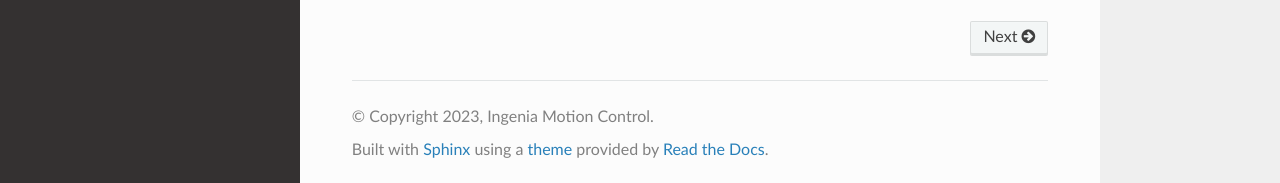
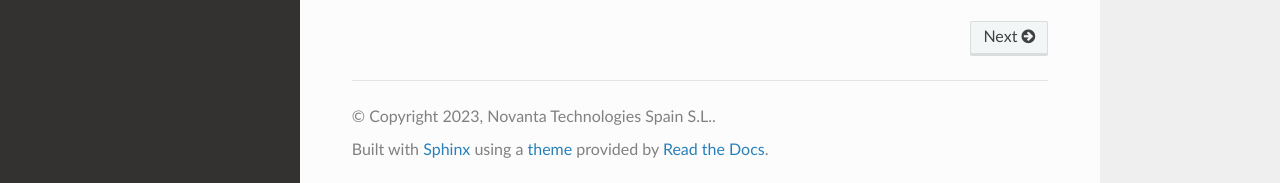
Before and after one commit to ingeniamc/ingeniajumpstart, a Sphinx documentation site: the page built from docs/source/index.rst, in a window 1280 px wide and 1358 px high. Shown: the part 1172-1355 px from the top of the window. Built offline with Sphinx 7.4.7 and the Read the Docs theme 2.0.0, drawn with Linux system fonts in a browser that asks for light colours.

Commit message:
DR0053A-660 Update company name

```diff
--- a/docs/source/conf.py
+++ b/docs/source/conf.py
@@ -12,8 +12,8 @@ sys.path.insert(0, os.path.abspath("../.."))
 # https://www.sphinx-doc.org/en/master/usage/configuration.html#project-information
 
 project = "K2 Base Camp"
-copyright = "2023, Ingenia Motion Control"
-author = "Ingenia Motion Control"
+copyright = "2023, Novanta Technologies Spain S.L."
+author = "Novanta"
 release = "unreleased"
 
 # -- General configuration ---------------------------------------------------
--- a/setup.cfg
+++ b/setup.cfg
@@ -1,7 +1,7 @@
 [metadata]
 name = k2-base-camp
 version = 1.0
-author = Ingenia Motion Control
+author = Novanta
 author_email = support@ingeniamc.com
 description = Simple open source app to plug & play with your servo drive
 long_description = file: README.md
```
